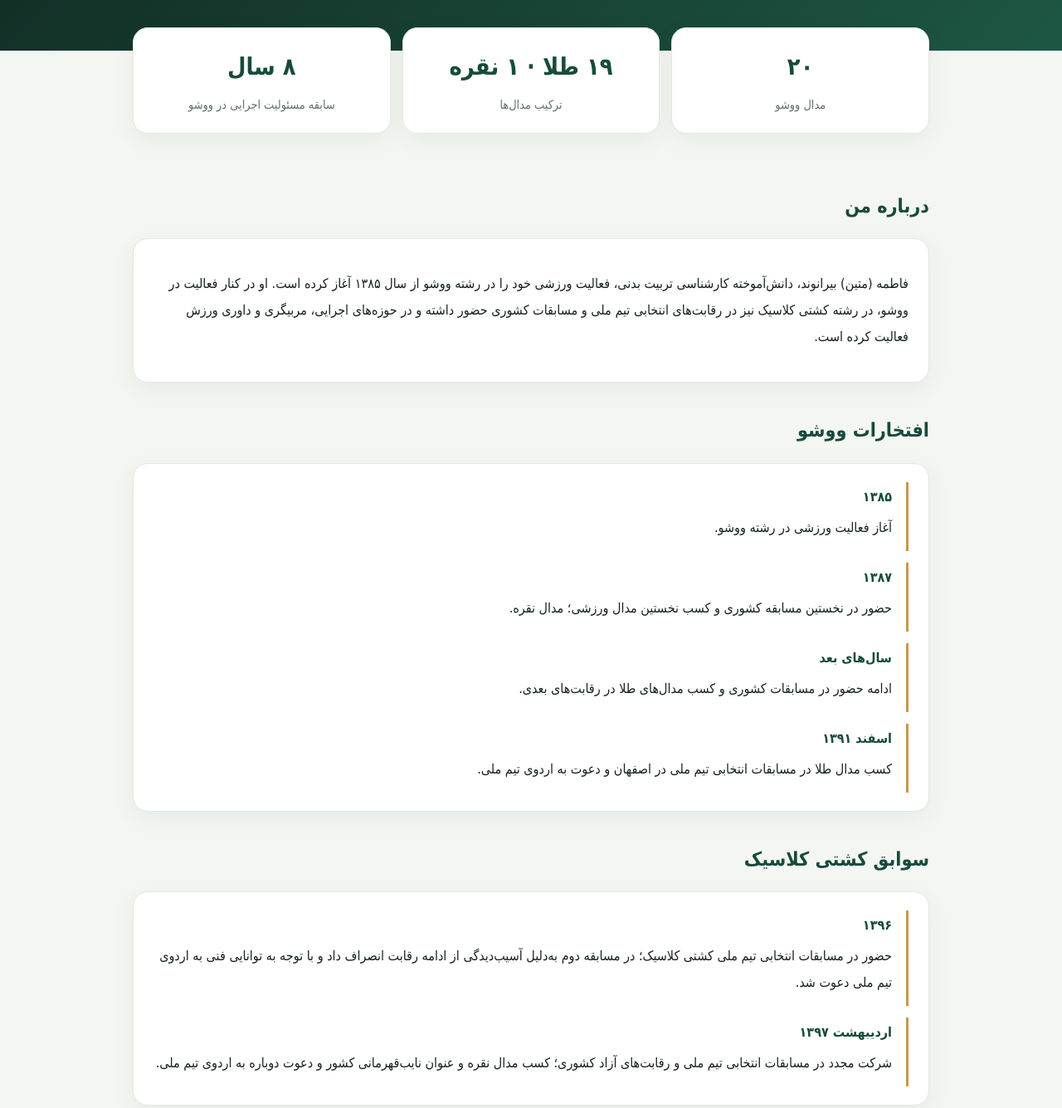
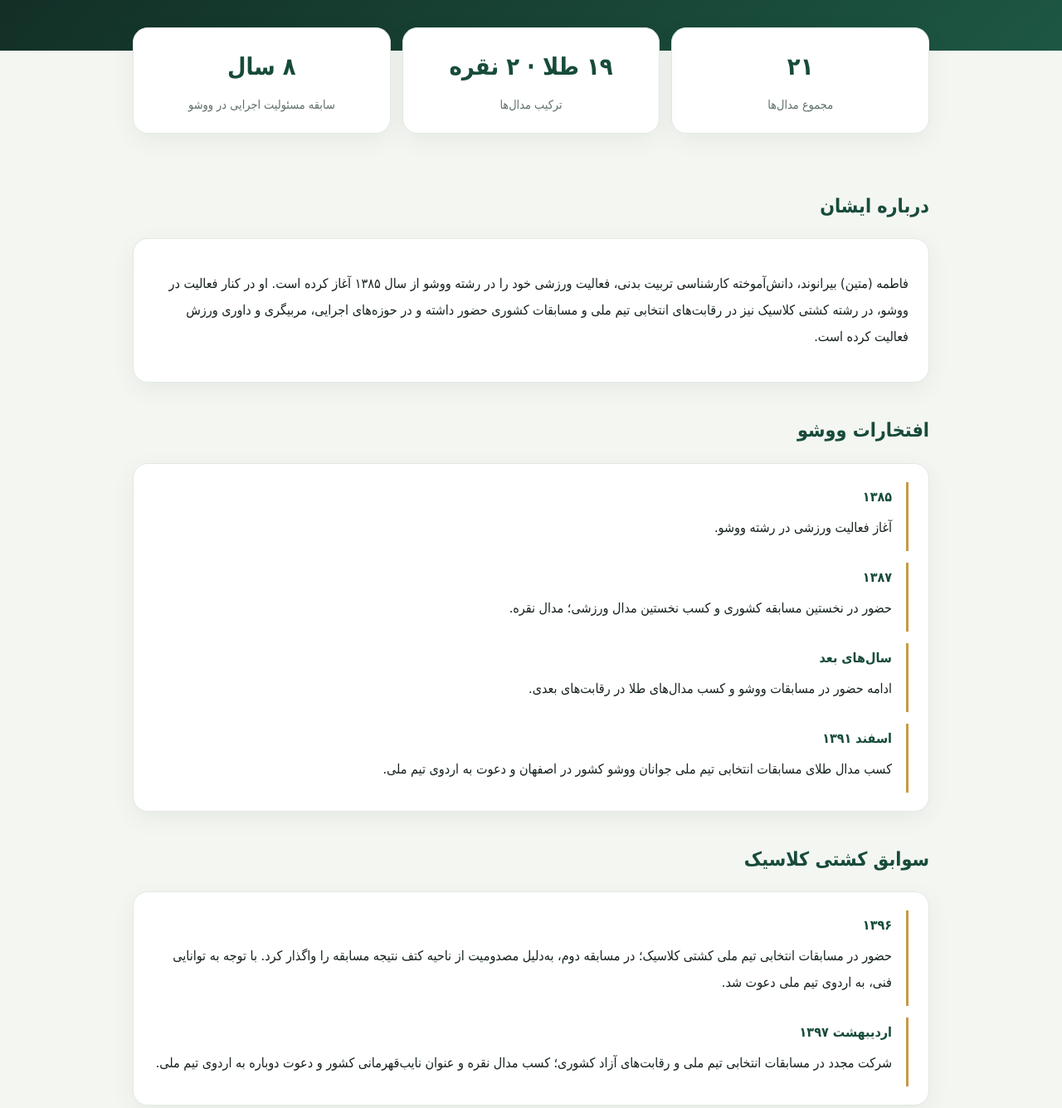
Before and after one commit to matinbeyranvand15-sketch/matin_beyranvand, a plain HTML site: page index.html in a window 1280 px wide. Shown: the part 349-1684 px from the top of the page at 83% size. Drawn offline with Linux system fonts and the light colour scheme.

Commit message:
Correct medal count and wrestling record

```diff
--- a/index.html
+++ b/index.html
@@ -3,7 +3,7 @@
 <head>
 <meta charset="utf-8">
 <meta name="viewport" content="width=device-width, initial-scale=1">
-<meta name="description" content="زندگی‌نامه ورزشی فاطمه (متین) بیرانوند؛ ورزشکار ووشو و کشتی کلاسیک، مربی درجه دو و داور درجه یک ووشو کشور.">
+<meta name="description" content="سوابق ورزشی فاطمه (متین) بیرانوند؛ ورزشکار ووشو و کشتی کلاسیک، مربی درجه دو و داور درجه یک ووشو کشور.">
 <meta name="robots" content="index,follow">
 <meta name="theme-color" content="#10251f">
 <title>فاطمه متین بیرانوند | ورزشکار، مربی و داور ووشو</title>
@@ -25,14 +25,14 @@ a{color:inherit}.hero{background:linear-gradient(135deg,#10251f,#1d5743);color:#
 </header>
 <div class="wrap">
 <div class="stats">
-<div class="stat"><strong>۲۰</strong><span>مدال ووشو</span></div>
-<div class="stat"><strong>۱۹ طلا · ۱ نقره</strong><span>ترکیب مدال‌ها</span></div>
+<div class="stat"><strong>۲۱</strong><span>مجموع مدال‌ها</span></div>
+<div class="stat"><strong>۱۹ طلا · ۲ نقره</strong><span>ترکیب مدال‌ها</span></div>
 <div class="stat"><strong>۸ سال</strong><span>سابقه مسئولیت اجرایی در ووشو</span></div>
 </div>
 </div>
 <main class="wrap">
 <section class="section">
-<h2>درباره من</h2>
+<h2>درباره ایشان</h2>
 <div class="card"><p>فاطمه (متین) بیرانوند، دانش‌آموخته کارشناسی تربیت بدنی، فعالیت ورزشی خود را در رشته ووشو از سال ۱۳۸۵ آغاز کرده است. او در کنار فعالیت در ووشو، در رشته کشتی کلاسیک نیز در رقابت‌های انتخابی تیم ملی و مسابقات کشوری حضور داشته و در حوزه‌های اجرایی، مربیگری و داوری ورزش فعالیت کرده است.</p></div>
 </section>
 <section class="section">
@@ -40,14 +40,14 @@ a{color:inherit}.hero{background:linear-gradient(135deg,#10251f,#1d5743);color:#
 <div class="card timeline">
 <div class="item"><div class="year">۱۳۸۵</div><p>آغاز فعالیت ورزشی در رشته ووشو.</p></div>
 <div class="item"><div class="year">۱۳۸۷</div><p>حضور در نخستین مسابقه کشوری و کسب نخستین مدال ورزشی؛ مدال نقره.</p></div>
-<div class="item"><div class="year">سال‌های بعد</div><p>ادامه حضور در مسابقات کشوری و کسب مدال‌های طلا در رقابت‌های بعدی.</p></div>
-<div class="item"><div class="year">اسفند ۱۳۹۱</div><p>کسب مدال طلا در مسابقات انتخابی تیم ملی در اصفهان و دعوت به اردوی تیم ملی.</p></div>
+<div class="item"><div class="year">سال‌های بعد</div><p>ادامه حضور در مسابقات ووشو و کسب مدال‌های طلا در رقابت‌های بعدی.</p></div>
+<div class="item"><div class="year">اسفند ۱۳۹۱</div><p>کسب مدال طلای مسابقات انتخابی تیم ملی جوانان ووشو کشور در اصفهان و دعوت به اردوی تیم ملی.</p></div>
 </div>
 </section>
 <section class="section">
 <h2>سوابق کشتی کلاسیک</h2>
 <div class="card timeline">
-<div class="item"><div class="year">۱۳۹۶</div><p>حضور در مسابقات انتخابی تیم ملی کشتی کلاسیک؛ در مسابقه دوم به‌دلیل آسیب‌دیدگی از ادامه رقابت انصراف داد و با توجه به توانایی فنی به اردوی تیم ملی دعوت شد.</p></div>
+<div class="item"><div class="year">۱۳۹۶</div><p>حضور در مسابقات انتخابی تیم ملی کشتی کلاسیک؛ در مسابقه دوم، به‌دلیل مصدومیت از ناحیه کتف نتیجه مسابقه را واگذار کرد. با توجه به توانایی فنی، به اردوی تیم ملی دعوت شد.</p></div>
 <div class="item"><div class="year">اردیبهشت ۱۳۹۷</div><p>شرکت مجدد در مسابقات انتخابی تیم ملی و رقابت‌های آزاد کشوری؛ کسب مدال نقره و عنوان نایب‌قهرمانی کشور و دعوت دوباره به اردوی تیم ملی.</p></div>
 </div>
 </section>
```
